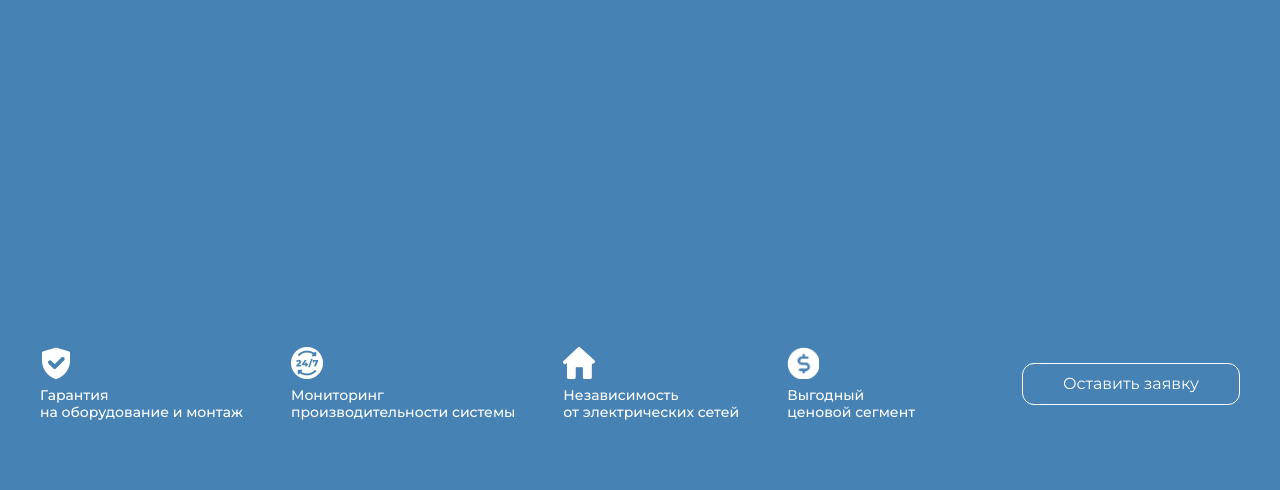
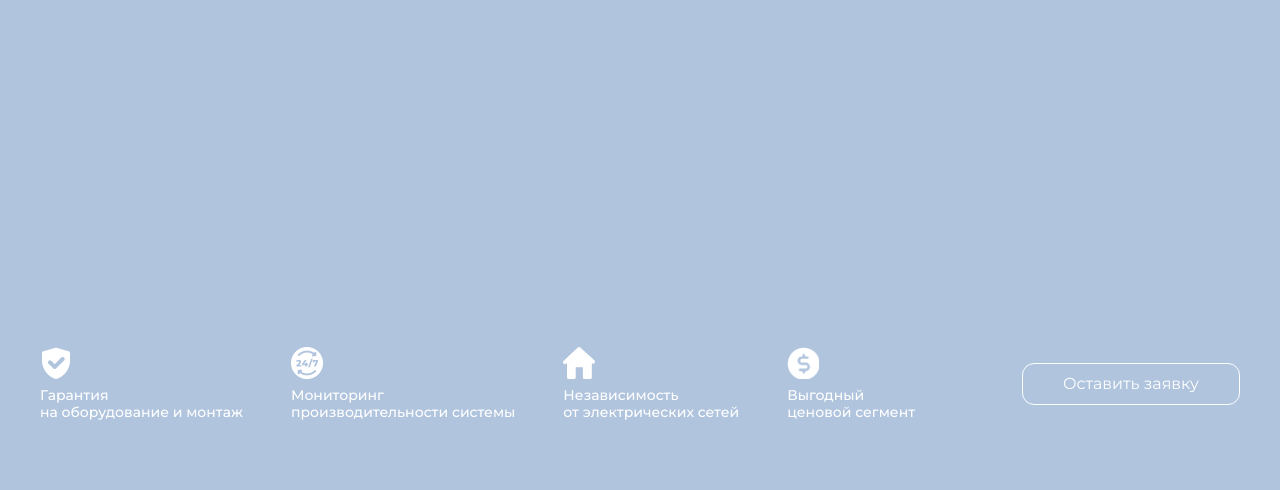
Before and after one commit to DaniilVerinski/SOLARTECH, a plain HTML site: page index.html in a window 1280 px wide. Shown: the part 310-800 px from the top of the page. Drawn offline with Linux system fonts and the light colour scheme.

Commit message:
Update base.css

```diff
--- a/css/base.css
+++ b/css/base.css
@@ -4,7 +4,7 @@ font-weight: 400;
 font-size: 16px;
 color: #252525;
 min-width: 1216px;
-background-color: #4682B4;
+background-color: #B0C4DE;
 }
 
 .none {
```
